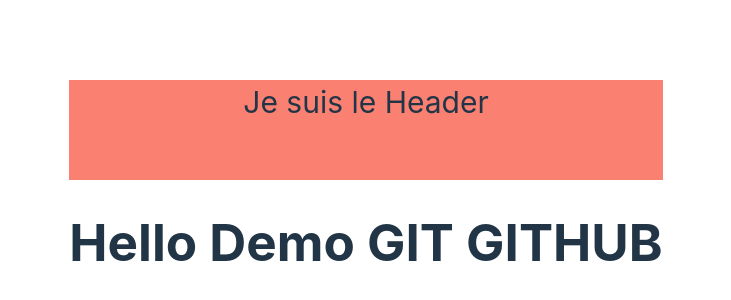
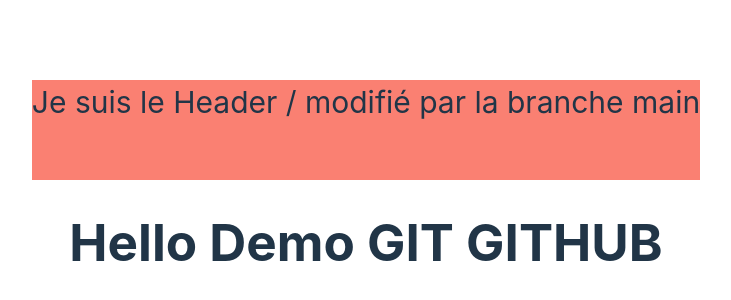
Before and after one commit to BastienLairis/demo-git-github, a React (Vite) app: page / in a window 1280 px wide. Shown: the part 208-508 px from the top of the page, without its empty margins (274-1005 px from the left). Built offline with nearby package versions, Linux system fonts and the light colour scheme.

Commit message:
update Header.jsx by main branch

```diff
--- a/src/App.jsx
+++ b/src/App.jsx
@@ -8,7 +8,7 @@
   return (
     <div>
       <Header />
-      <h1>Hello Demo GIT GITHUB</h1>
+      <h1>Hello Demo GIT GITHUB </h1>
     </div>
   );
 }
--- a/src/components/Header.jsx
+++ b/src/components/Header.jsx
@@ -1,7 +1,7 @@
 export default function Header() {
   return (
     <div style={{ background: "salmon", height: "100px", fontSize: "30px" }}>
-      Je suis le Header
+      Je suis le Header / modifié par la branche main
     </div>
   );
 }
```
